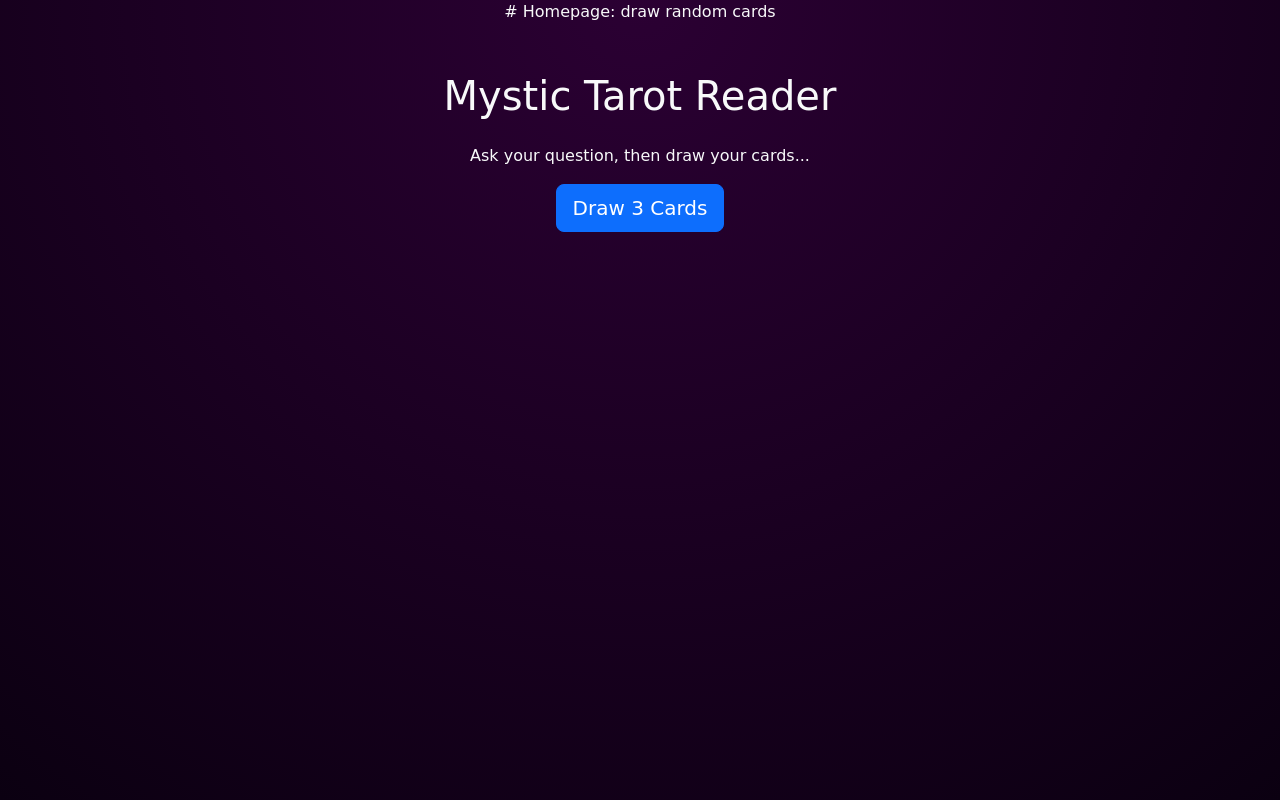
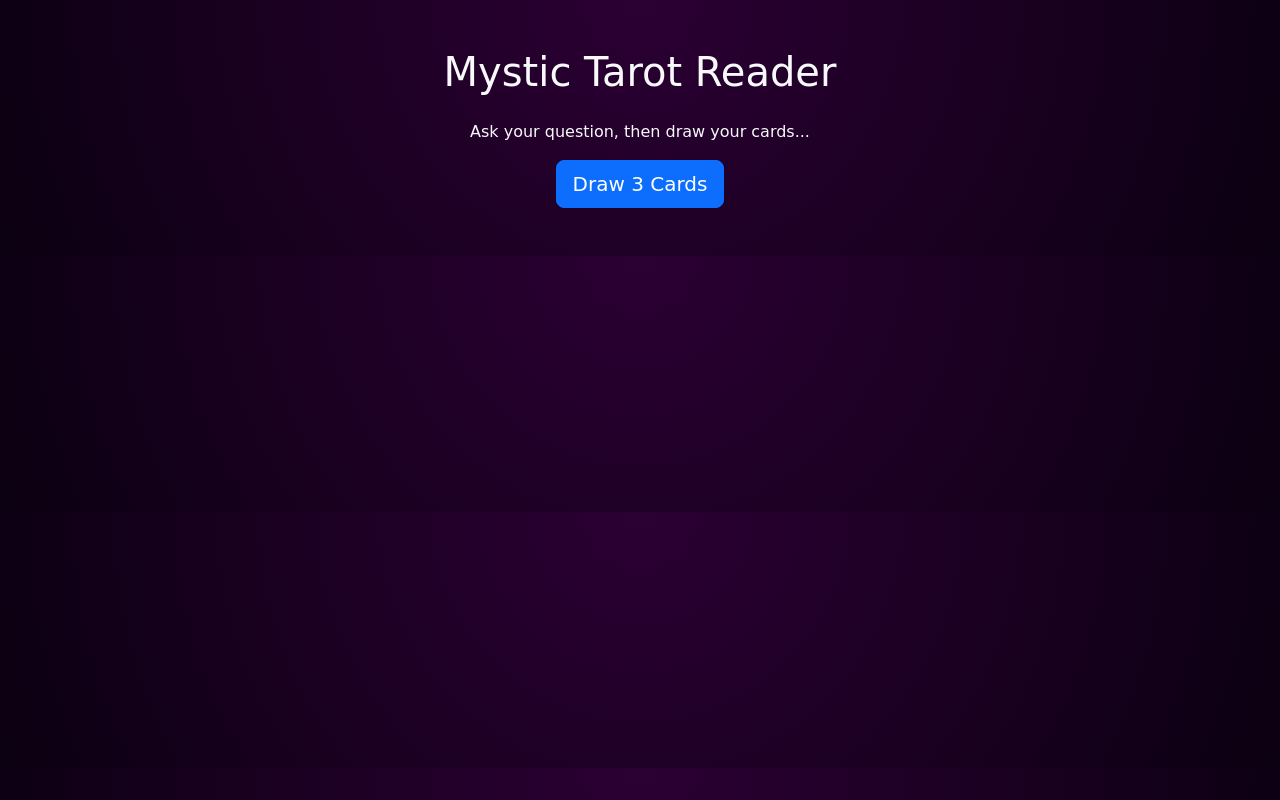
Before and after one commit to mpolinamm/TarotMe, a Flask app: page / in a window 1280 px wide. Run offline with Flask 3, Linux system fonts and the light colour scheme; parts of the project's set-up code (start-up, migrations or seed data) failed here and were passed over.

Commit message:
renamed json file + fixed app.py

```diff
--- a/templates/index.html
+++ b/templates/index.html
@@ -1,4 +1,4 @@
-# Homepage: draw random cards
+
 
 {% extends "base.html" %}
 {% block content %}
```
Also changed, not shown: data/tarot_cards.json (renamed from data/taror_cards.json).
